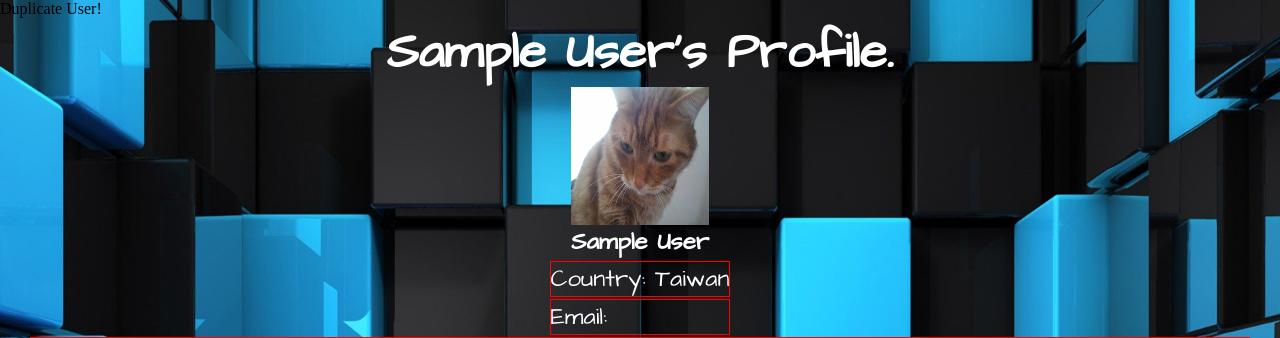
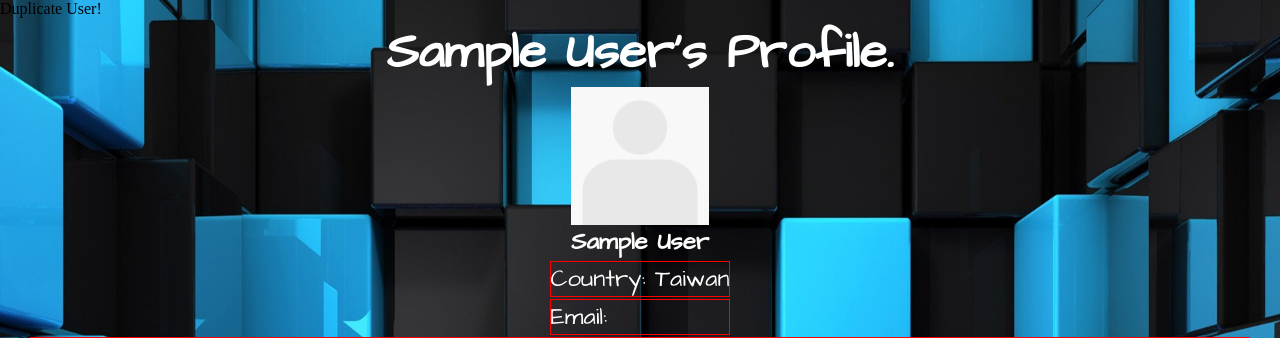
Before and after one commit to alone908/MemoryGame, a PHP site: page /profile.php in a window 1280 px wide. Shown: the top 338 px of the page. Run offline with PHP 8.4, Linux system fonts and the light colour scheme; the visitor is signed in with stand-in values (Sample User, id 1); data that the repository does not hold is empty.

Commit message:
add empty-avatar.jpg

```diff
--- a/profile.php
+++ b/profile.php
@@ -53,7 +53,7 @@
 
          <div class = 'playericon'>
 
-           <img src = 'images/playericon/alone908.jpg'></img>
+           <img src = 'images/playericon/empty-avatar.jpg' style='cursor: pointer;' />
 
          </div>
 
```
Also changed, not shown: images/playericon/empty-avatar.jpg (added).
